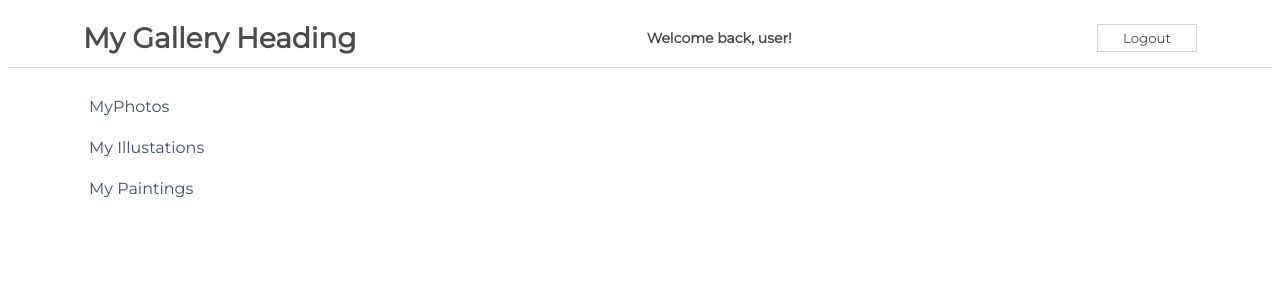
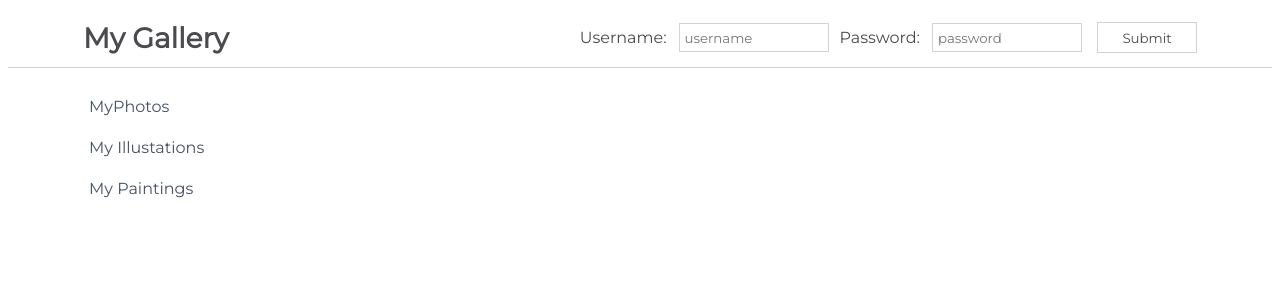
Before and after one commit to PatSvedberg/FuncCompChallange, a React (Create React App) app in the folder my-app/: page / in a window 1280 px wide. Both pictures are taken after a click on the button "Login". Shown: the top 300 px of the page. Built offline with nearby package versions, Linux system fonts and the light colour scheme.

Commit message:
Form challange

```diff
--- a/my-app/src/App.js
+++ b/my-app/src/App.js
@@ -1,12 +1,13 @@
-import css from './App.module.css';
-import Sidebar from './components/Sidebar';
-import NavBarSimple from './components/NavBarSimple';
+import css from "./App.module.css";
+// import NavBarSimple from "./components/NavBarSimple";
+import Sidebar from "./components/Sidebar";
+import NavBarForm from "./components/NavBarForm";
 
 function App() {
   return (
     <div className={css.App}>
       {/* Add your components here */}
-      <NavBarSimple />
+      <NavBarForm />
       <Sidebar />
     </div>
   );
--- /dev/null
+++ b/my-app/src/components/NavBarChild.js
@@ -0,0 +1,19 @@
+import React from "react";
+
+function NavBarChild(props) {
+    return (
+        props.isLoggedIn ?
+        <button onClick={props.handleClick}>Login</button>
+        :
+        <form>
+            <label htmlFor = "username">Username:</label>
+            <input placeholder="username" id="username"/>
+
+            <label htmlFor = "password">Password:</label>
+            <input placeholder="password" id="password"/>
+            <button  onClick={props.handleClick}>Submit</button>
+        </form>
+    )
+}
+
+export default NavBarChild
--- /dev/null
+++ b/my-app/src/components/NavBarForm.js
@@ -0,0 +1,53 @@
+import React, { Component } from "react";
+import css from "./css/NavBarForm.module.css";
+import NavBarChild from "./NavBarChild";
+
+
+class NavBarForm extends Component {
+    constructor(props) {
+        super(props)
+
+        this.state = {
+            isLoggedIn: true,
+        }
+    }
+    handleButtonClick = () => {
+        this.setState((prevState) => ({
+            isLoggedIn: prevState.isLoggedIn ? false: true
+        }),  () => console.log(this.state.isLoggedIn))
+    }
+
+    render() {
+        return (
+            <div className= {css.NavBar}>
+                <h1>My Gallery</h1>
+
+                    {/* This is part of steps 1-8 */}
+                    {/* {
+                    this.state.isLoggedIn ?
+                        <button onClick={() => this.handleButtonClick()}>Login</button>
+                        :
+                        <form>
+                            <label htmlFor = "username">Username:</label>
+                            <input placeholder="username" id="username"/>
+
+                            <label htmlFor = "password">Password:</label>
+                            <input placeholder="password" id="password"/>
+                            <button onClick={() => this.handleButtonClick()}>Submit</button>
+                        </form>
+
+                    } */}
+
+                {/* This is how things should look after completing the extra task */}
+
+                <NavBarChild
+                isLoggedIn={this.state.isLoggedIn}
+                handleClick={this.handleButtonClick}
+                />
+
+            </div>
+        )
+    }
+}
+
+export default NavBarForm
```
